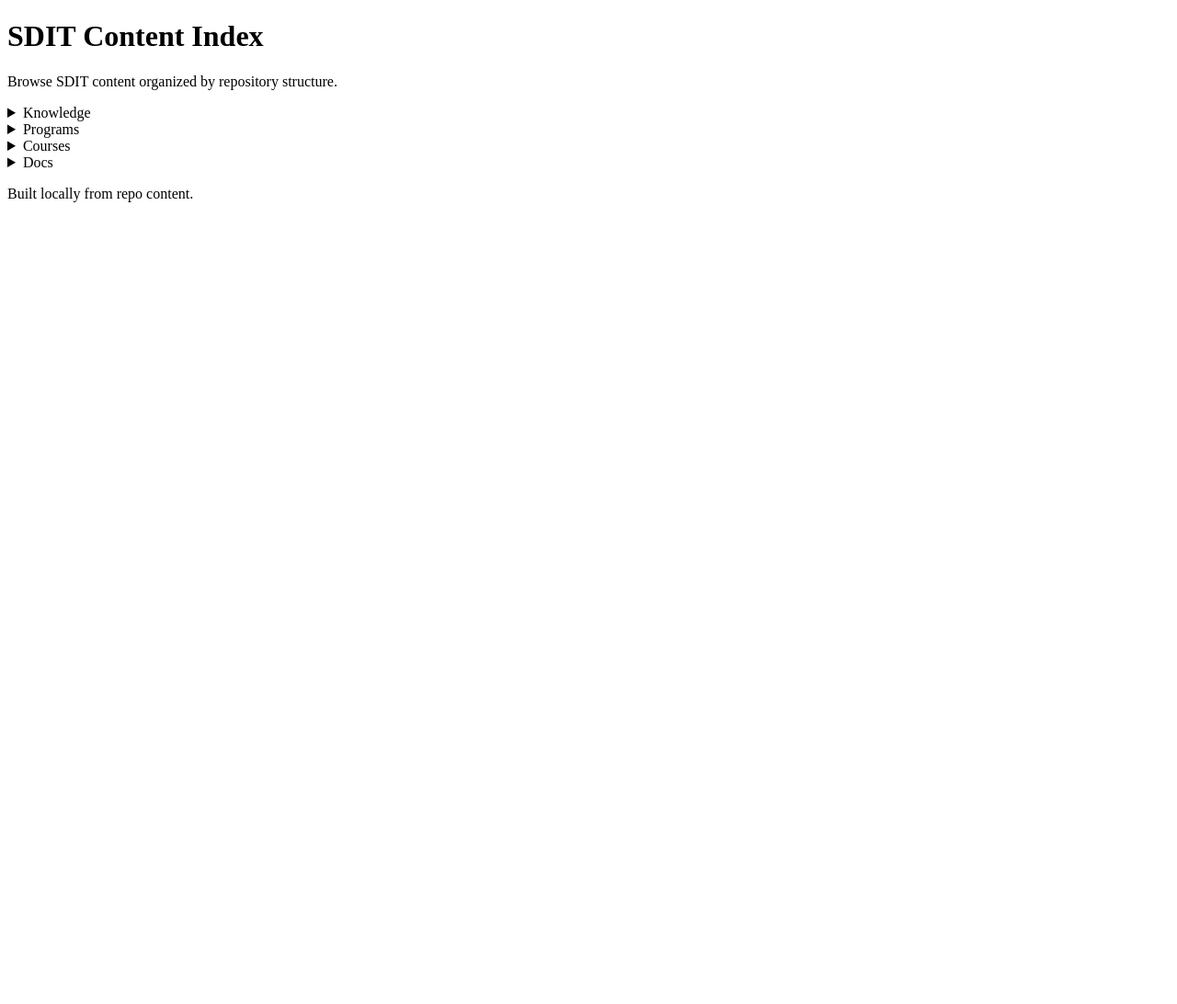
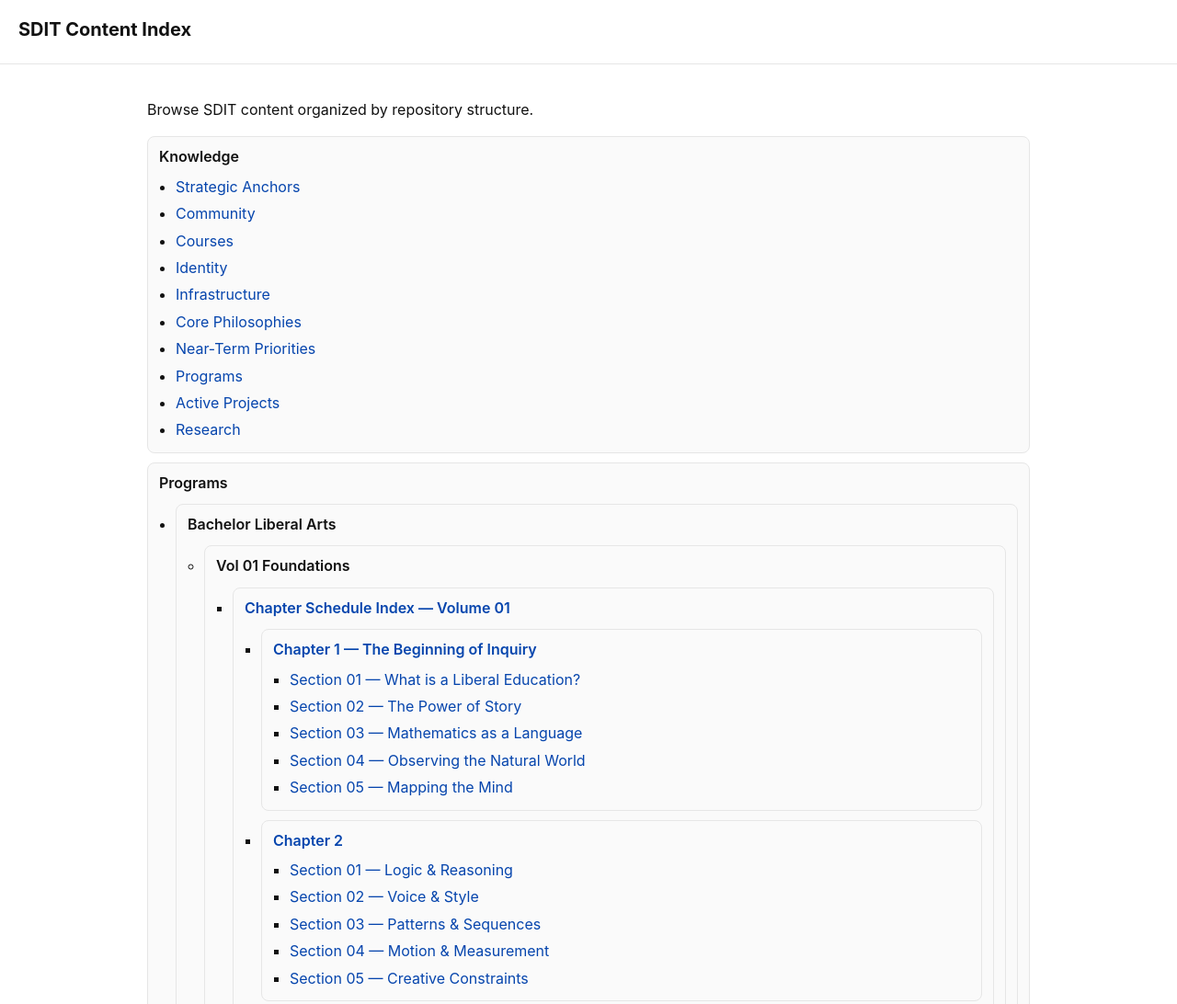
Before and after one commit to sandiegotech/sandiegotech.github.io, a plain HTML site: page index.html in a window 1280 px wide. Shown: the top 1092 px of the page at 92% size. Before the commit the page ends 800 px from the top, so only its background shows below. Drawn offline with Linux system fonts and the light colour scheme.

Commit message:
Auto-update homepage from curriculum repo

```diff
--- a/index.html
+++ b/index.html
@@ -5,12 +5,35 @@
   <meta charset="utf-8" />
   <meta name="viewport" content="width=device-width, initial-scale=1" />
   <title>SDIT Content Index — SDIT</title>
-  <link rel="stylesheet" href="assets/styles.css" />
+  <!-- Inline minimal CSS for reliable rendering on GitHub Pages -->
+  <style>
+    :root { --ink: #111; --bg: #fff; --muted:#666; --card:#fafafa; --border:#e6e6e6; --link:#0645AD; }
+    * { box-sizing: border-box; }
+    body { margin: 0; font-family: -apple-system, Segoe UI, Roboto, Inter, system-ui, sans-serif; background: var(--bg); color: var(--ink); line-height: 1.65; }
+    header { padding: 16px 20px; border-bottom: 1px solid var(--border); }
+    header h1 { margin: 0 0 4px; font-size: 20px; }
+    main { padding: 20px; max-width: 1000px; margin: 0 auto; }
+    /* Collapsible blocks */
+    details { background: var(--card); border: 1px solid var(--border); border-radius: 8px; padding: 8px 12px; margin: 10px 0; }
+    details > summary { cursor: pointer; font-weight: 600; list-style: none; }
+    details > summary::-webkit-details-marker { display: none; }
+    details > summary::marker { content: ""; }
+    details ul { margin: 6px 0 0 18px; padding-left: 0; }
+    li { margin: 3px 0; }
+    a { color: var(--link); text-decoration: none; }
+    a:hover { text-decoration: underline; }
+  </style>
 </head>
 <body>
   <header><h1>SDIT Content Index</h1></header>
   <main>
   <p>Browse SDIT content organized by repository structure.</p>
+  <script>
+    // Ensure all sections are expanded on load, but still closable
+    document.addEventListener('DOMContentLoaded', function () {
+      document.querySelectorAll('details').forEach(function (d) { d.open = true; });
+    });
+  </script>
 <details class='root'><summary>Knowledge</summary><ul><li><a href='knowledge/anchors.html'>Strategic Anchors</a></li>
 <li><a href='knowledge/community.html'>Community</a></li>
 <li><a href='knowledge/courses.html'>Courses</a></li>
```
